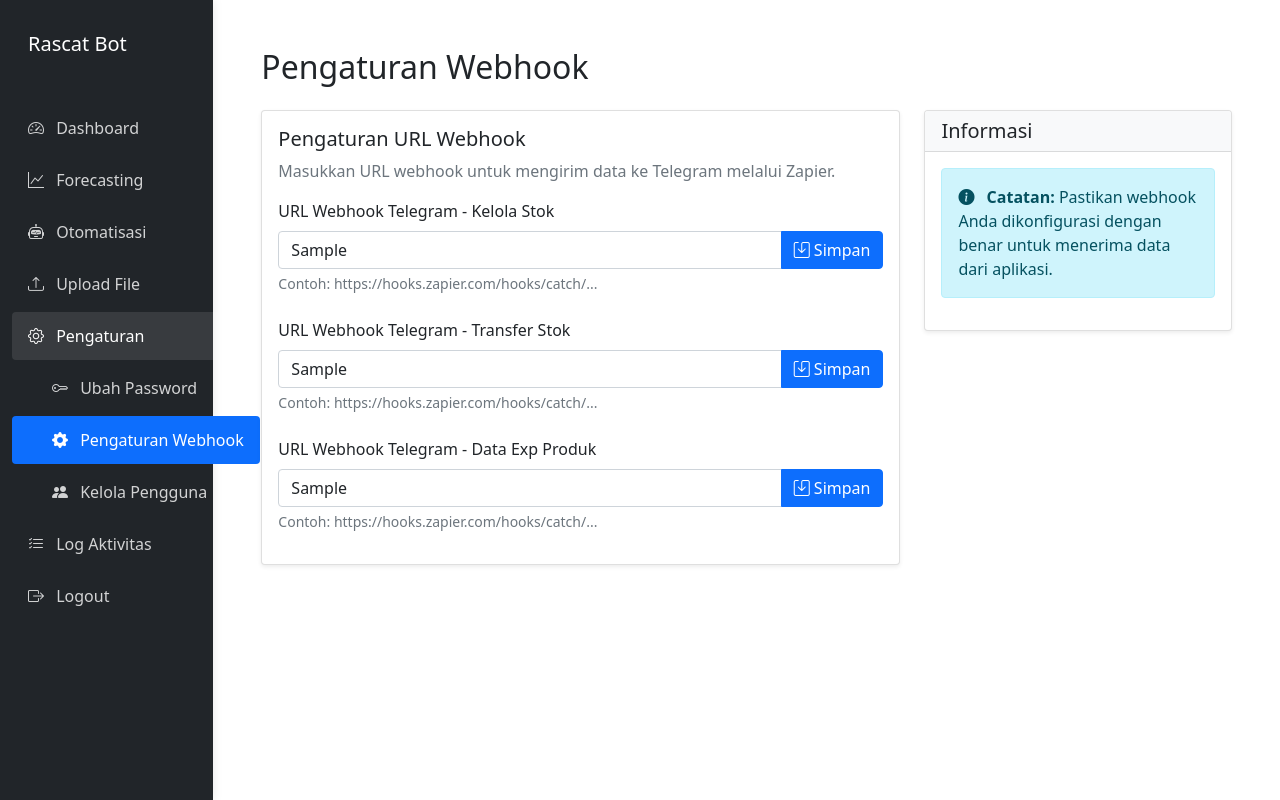
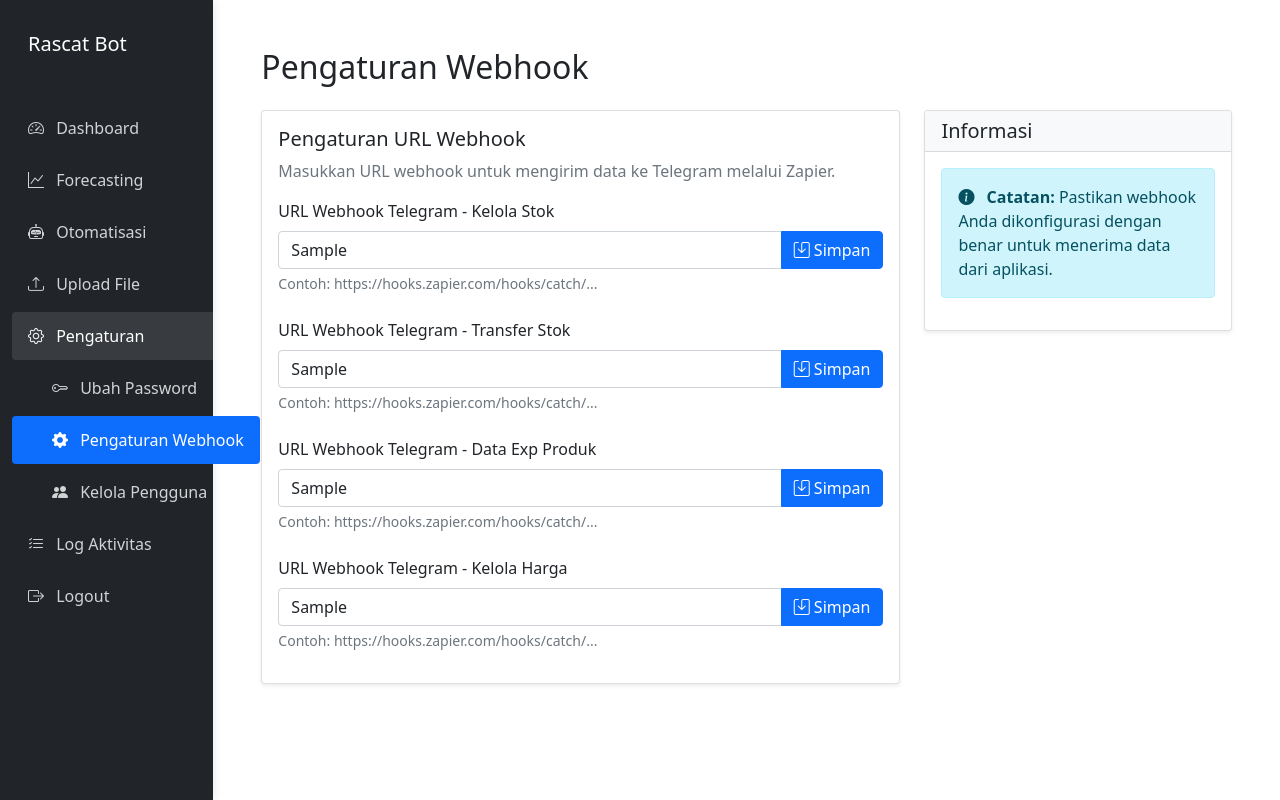
Before and after one commit to Revenage97/rascatv2, a Django app: page /webhook-settings/ in a window 1280 px wide. Run offline with Django 5.2, Linux system fonts and the light colour scheme; a user stored in the database is signed in; tables that the repository leaves empty hold one stand-in row (values such as "Sample post"); one stand-in notice (Sample message) is shown.

Commit message:
Tambahkan kolom URL Webhook Telegram - Kelola Harga di halaman Pengaturan Webhook

```diff
--- a/inventory/forms.py
+++ b/inventory/forms.py
@@ -23,12 +23,13 @@ class ExcelUploadForm(forms.Form):
 class WebhookSettingsForm(forms.ModelForm):
     class Meta:
         model = WebhookSettings
-        fields = ['telegram_webhook_url', 'webhook_kelola_stok', 'webhook_transfer_stok', 'webhook_data_exp_produk']
+        fields = ['telegram_webhook_url', 'webhook_kelola_stok', 'webhook_transfer_stok', 'webhook_data_exp_produk', 'webhook_kelola_harga']
         widgets = {
             'telegram_webhook_url': forms.URLInput(attrs={'class': 'form-control', 'placeholder': 'https://example.com/webhook'}),
             'webhook_kelola_stok': forms.URLInput(attrs={'class': 'form-control', 'placeholder': 'https://example.com/webhook/kelola-stok'}),
             'webhook_transfer_stok': forms.URLInput(attrs={'class': 'form-control', 'placeholder': 'https://example.com/webhook/transfer-stok'}),
             'webhook_data_exp_produk': forms.URLInput(attrs={'class': 'form-control', 'placeholder': 'https://hooks.zapier.com/hooks/catch/...'}),
+            'webhook_kelola_harga': forms.URLInput(attrs={'class': 'form-control', 'placeholder': 'https://hooks.zapier.com/hooks/catch/...'}),
         }
 
 class UserProfileForm(forms.ModelForm):
--- a/inventory/models.py
+++ b/inventory/models.py
@@ -58,6 +58,7 @@ class WebhookSettings(models.Model):
     webhook_kelola_stok = models.URLField(max_length=500, blank=True, null=True, verbose_name="URL Webhook Telegram - Kelola Stok")
     webhook_transfer_stok = models.URLField(max_length=500, blank=True, null=True, verbose_name="URL Webhook Telegram - Transfer Stok")
     webhook_data_exp_produk = models.URLField(max_length=500, blank=True, null=True, verbose_name="URL Webhook Telegram - Data Exp Produk")
+    webhook_kelola_harga = models.URLField(max_length=500, blank=True, null=True, verbose_name="URL Webhook Telegram - Kelola Harga")
     updated_at = models.DateTimeField(auto_now=True)
     updated_by = models.ForeignKey(User, on_delete=models.SET_NULL, null=True, blank=True)
 
--- a/templates/inventory/webhook_settings.html
+++ b/templates/inventory/webhook_settings.html
@@ -60,7 +60,7 @@
                     </form>
 
                     <!-- Data Exp Produk Webhook Form -->
-                    <form method="post" action="{% url 'inventory:webhook_settings' %}?type=data_exp_produk">
+                    <form method="post" action="{% url 'inventory:webhook_settings' %}?type=data_exp_produk" class="mb-4">
                         {% csrf_token %}
                         <div class="mb-3">
                             <label for="{{ form.webhook_data_exp_produk.id_for_label }}" class="form-label">URL Webhook Telegram - Data Exp Produk</label>
@@ -74,6 +74,30 @@
                             {% if messages %}
                                 {% for message in messages %}
                                     {% if 'data_exp_produk' in message.extra_tags %}
+                                        <div class="mt-2 {% if message.tags %}alert alert-{{ message.level_tag }}{% endif %} py-1 px-2 small">
+                                            {{ message }}
+                                        </div>
+                                    {% endif %}
+                                {% endfor %}
+                            {% endif %}
+                        </div>
+                    </form>
+
+                    <!-- Kelola Harga Webhook Form -->
+                    <form method="post" action="{% url 'inventory:webhook_settings' %}?type=kelola_harga">
+                        {% csrf_token %}
+                        <div class="mb-3">
+                            <label for="{{ form.webhook_kelola_harga.id_for_label }}" class="form-label">URL Webhook Telegram - Kelola Harga</label>
+                            <div class="input-group">
+                                {{ form.webhook_kelola_harga }}
+                                <button type="submit" class="btn btn-primary">
+                                    <i class="bi bi-save"></i> Simpan
+                                </button>
+                            </div>
+                            <div class="form-text">Contoh: https://hooks.zapier.com/hooks/catch/...</div>
+                            {% if messages %}
+                                {% for message in messages %}
+                                    {% if 'kelola_harga' in message.extra_tags %}
                                         <div class="mt-2 {% if message.tags %}alert alert-{{ message.level_tag }}{% endif %} py-1 px-2 small">
                                             {{ message }}
                                         </div>
```
